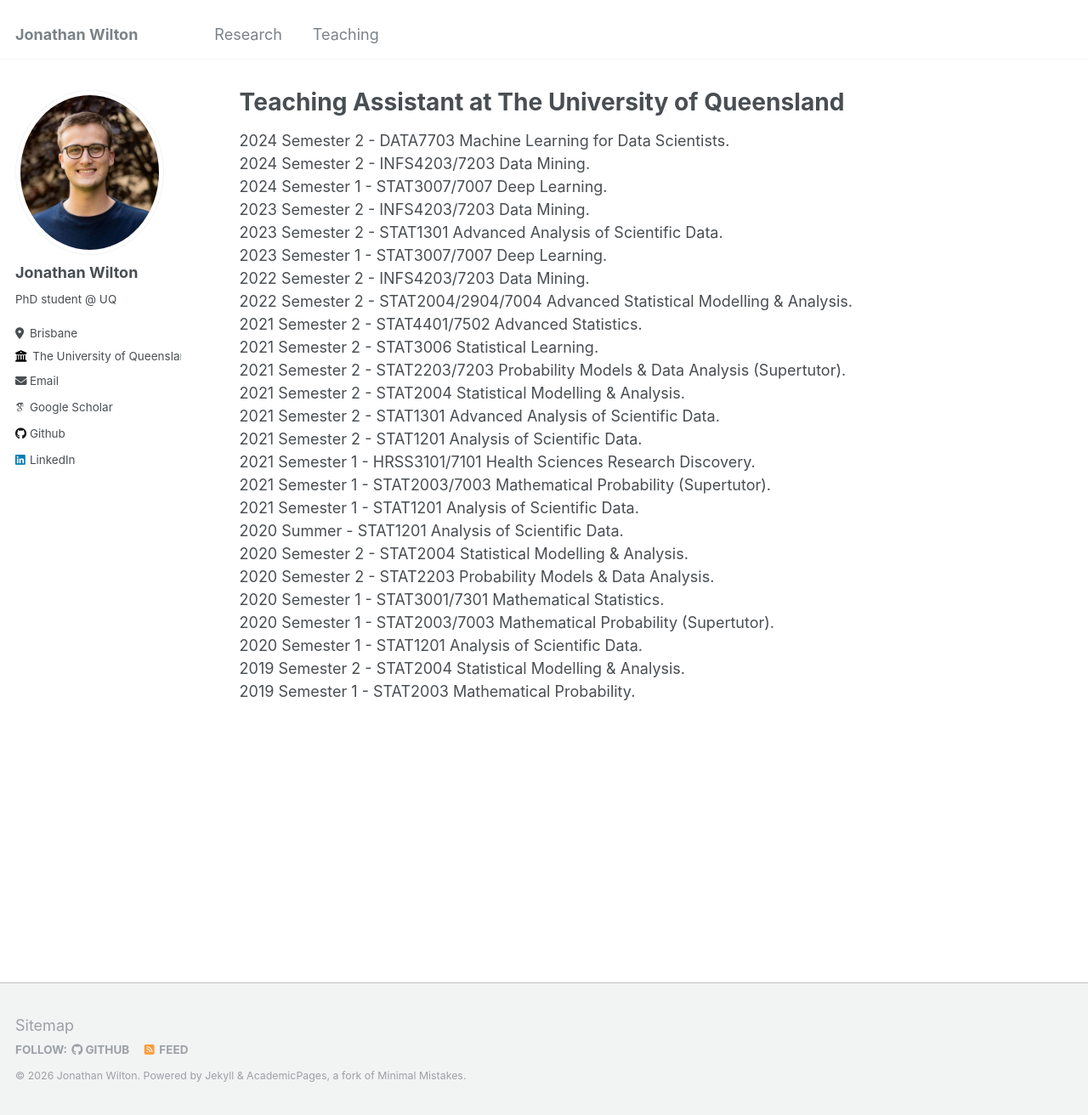
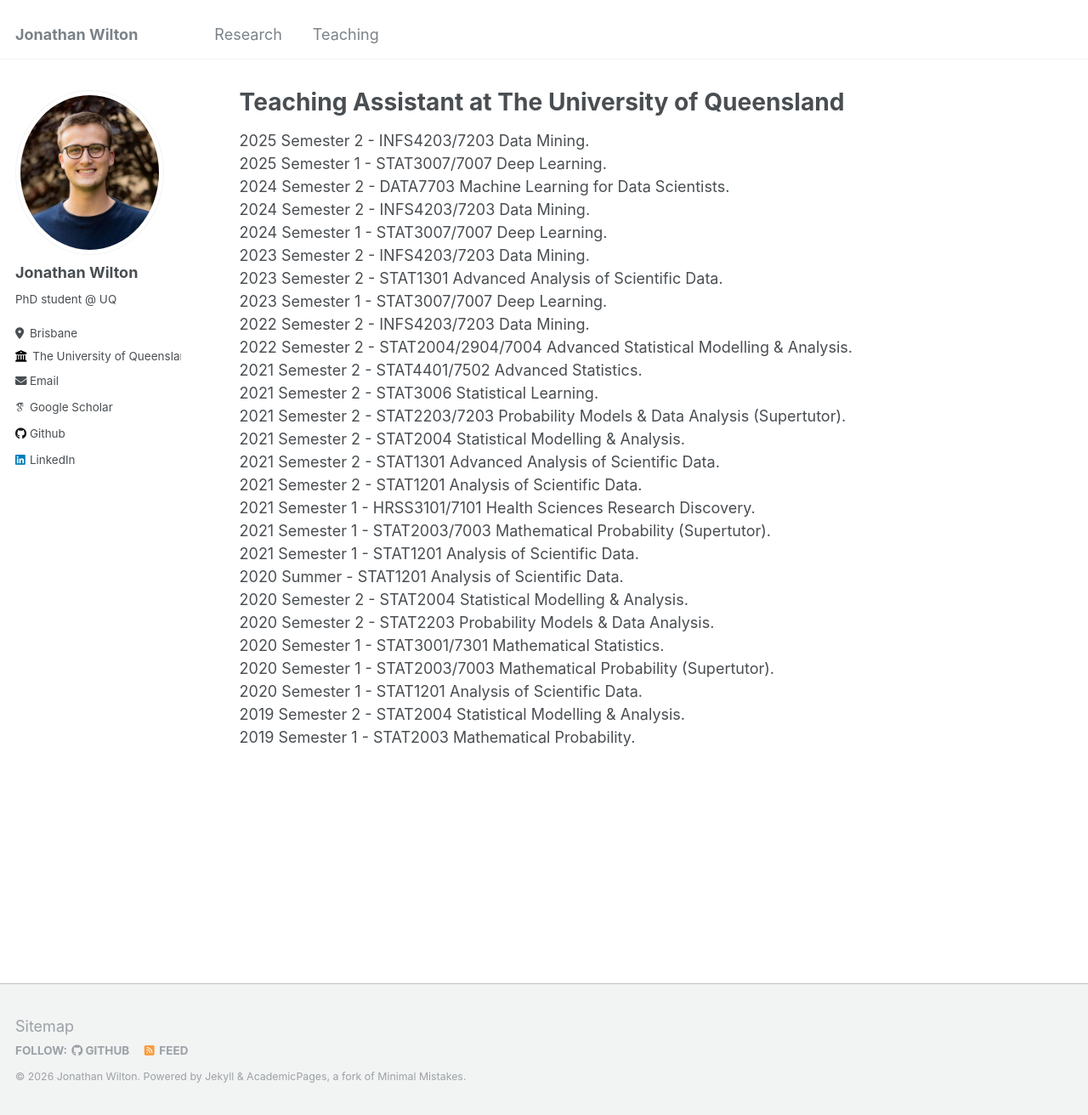
Before and after one commit to jonathanwilton/jonathanwilton.github.io, a Jekyll site: the page built from _teaching/UQ.md, in a window 1280 px wide and 1312 px high. Shown: the whole window at 85% size. Built offline with Jekyll 4.4.1, drawn with Linux system fonts in a browser that asks for light colours; some web fonts are replaced.

Commit message:
update _teaching/UQ.md

```diff
--- a/_teaching/UQ.md
+++ b/_teaching/UQ.md
@@ -7,6 +7,8 @@ author_profile: true
 
 {% include base_path %}
 
+2025 Semester 2 - INFS4203/7203 Data Mining. <br />
+2025 Semester 1 - STAT3007/7007 Deep Learning. <br />
 2024 Semester 2 - DATA7703 Machine Learning for Data Scientists. <br />
 2024 Semester 2 - INFS4203/7203 Data Mining. <br />
 2024 Semester 1 - STAT3007/7007 Deep Learning.<br />
```
